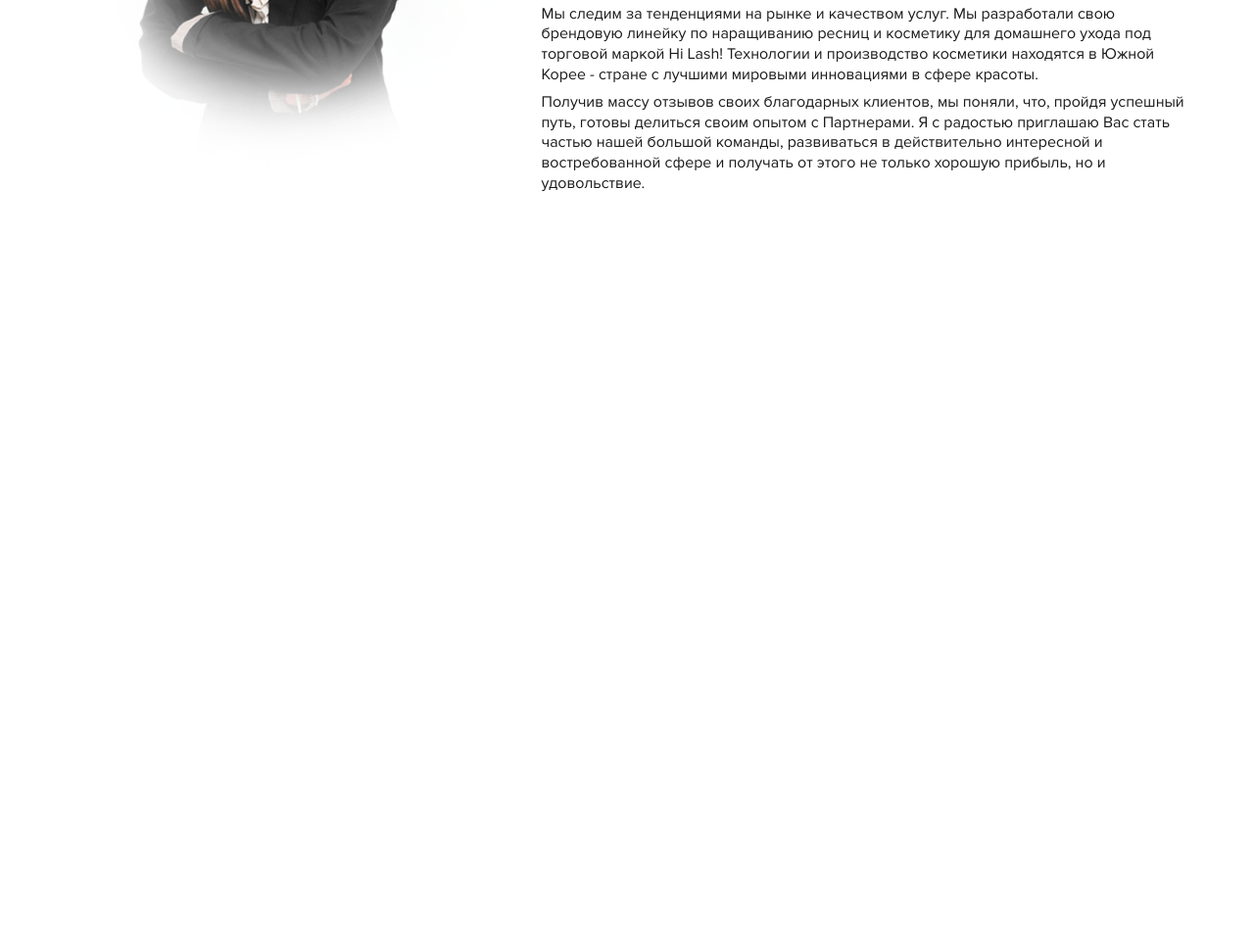
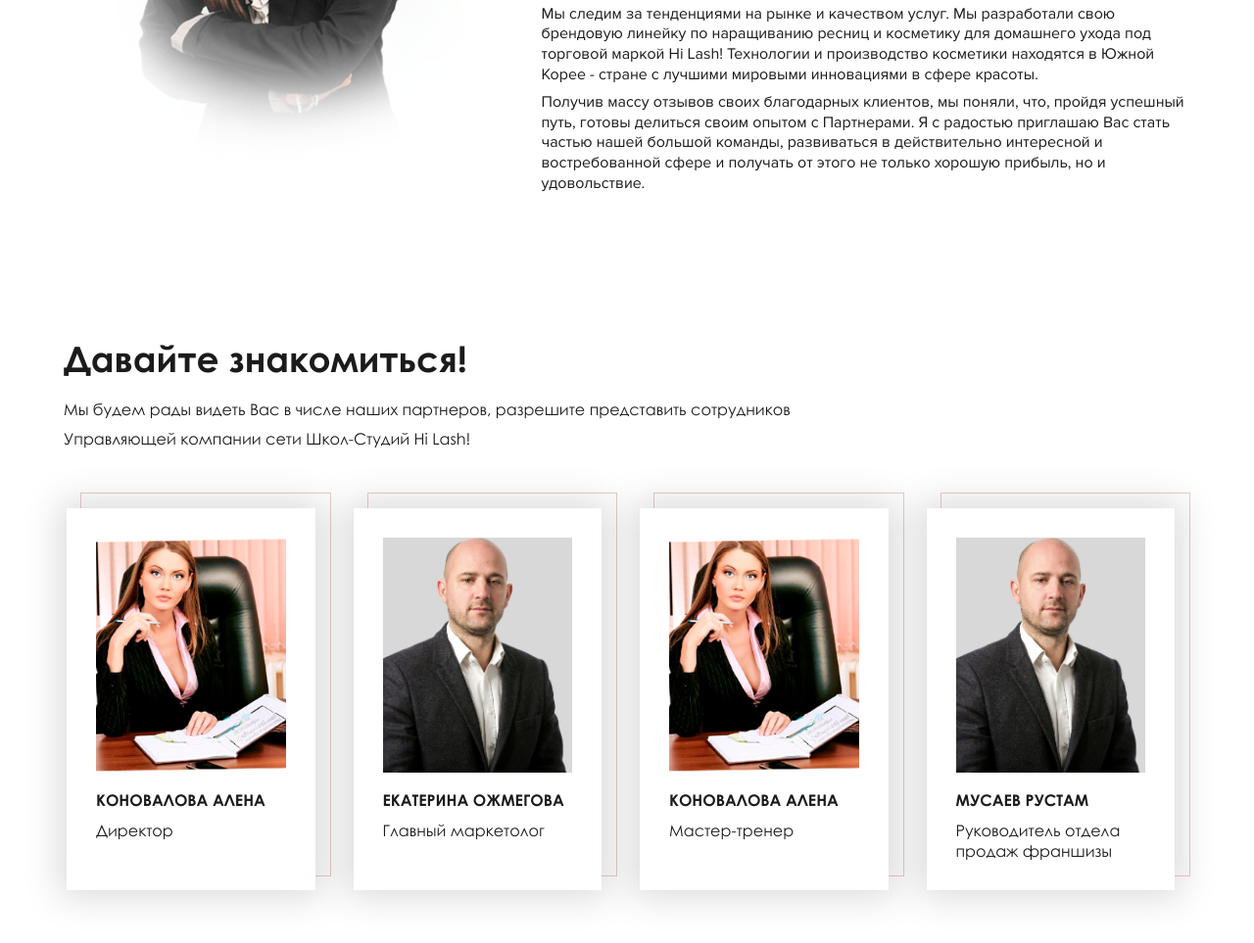
Before and after one commit to AlexKobiliansky/hilash, a website: page app/index.html in a window 1280 px wide. Shown: the part 7763-8726 px from the top of the page at 98% size. Before the commit the page ends 8048 px from the top, so only its background shows below. Drawn offline with Linux system fonts and the light colour scheme.

Commit message:
section team complete

```diff
--- a/app/index.html
+++ b/app/index.html
@@ -650,6 +650,70 @@
 	</section>
 	<!-- ======= END SECTION FOUNDER ======= -->
 
+	<!-- ======= SECTION TEAM ======= -->
+	<section class="s-team s-white">
+		<div class="container">
+			<div class="section-title">
+				<h2>Давайте знакомиться!</h2>
+			</div>
+			<p>Мы будем рады видеть Вас в числе наших партнеров, разрешите представить  сотрудников <br>Управляющей компании сети Школ-Студий Hi Lash! </p>
+			<div class="team-wrap">
+				<div class="row">
+					<!-- team-item -->
+					<div class="col-md-6 col-xl-3">
+						<div class="team-item">
+							<div class="team-item-content">
+								<div class="team-item-img" style="background-image: url('img/team-img-1.jpg');"></div>
+								<div class="team-item-name">Коновалова Алена</div>
+								<div class="team-item-post">Директор</div>
+							</div>
+						</div>
+					</div>
+					<!-- /team-item -->
+
+					<!-- team-item -->
+					<div class="col-md-6 col-xl-3">
+						<div class="team-item">
+							<div class="team-item-content">
+								<div class="team-item-img" style="background-image: url('img/team-img-2.jpg');"></div>
+								<div class="team-item-name">Екатерина Ожмегова</div>
+								<div class="team-item-post">Главный маркетолог</div>
+							</div>
+						</div>
+					</div>
+					<!-- /team-item -->
+
+					<!-- team-item -->
+					<div class="col-md-6 col-xl-3">
+						<div class="team-item">
+							<div class="team-item-content">
+								<div class="team-item-img" style="background-image: url('img/team-img-1.jpg');"></div>
+								<div class="team-item-name">Коновалова Алена</div>
+								<div class="team-item-post">Мастер-тренер</div>
+							</div>
+						</div>
+					</div>
+					<!-- /team-item -->
+
+					<!-- team-item -->
+					<div class="col-md-6 col-xl-3">
+						<div class="team-item">
+							<div class="team-item-content">
+								<div class="team-item-img" style="background-image: url('img/team-img-2.jpg');"></div>
+								<div class="team-item-name">Мусаев Рустам</div>
+								<div class="team-item-post">Руководитель отдела продаж франшизы</div>
+							</div>
+						</div>
+					</div>
+					<!-- /team-item -->
+				</div>
+
+			</div>
+		</div>
+	</section>
+	<!-- ======= END SECTION TEAM ======= -->
+
+
 
 
 
--- a/app/js/common.js
+++ b/app/js/common.js
@@ -72,6 +72,8 @@ $(function() {
             $('.adv-item-desc').matchHeight({byRow: true,});
             $('.adv-item-title').matchHeight({byRow: true,});
             $('.step-item').matchHeight({byRow: true,});
+            $('.team-item-name').matchHeight({byRow: true,});
+            $('.team-item-post').matchHeight({byRow: true,});
 
         }
 
--- a/app/sass/base/_media.sass
+++ b/app/sass/base/_media.sass
@@ -24,6 +24,9 @@
 // ≥1200px
 +media-breakpoint-down(lg)
 
+  .team-item-img
+    height: 400px
+
   .s-gen-slider
     .container
       height: 390px
@@ -48,6 +51,9 @@
         font-size: 32px
 // ≥992px
 +media-breakpoint-down(md)
+
+  .team-item-img
+    height: 300px
 
   .founder-img
     margin-left: auto
@@ -99,6 +105,9 @@
 
 // ≥768px
 +media-breakpoint-down(sm)
+
+  .team-item-img
+    height: 400px
 
   .s-advantages
     padding-bottom: 40px
@@ -161,6 +170,9 @@
 
 // ≥480px
 +media-breakpoint-down(xs)
+
+  .team-item-img
+    height: 300px
 
   .s-founder
     padding: 40px 0
--- /dev/null
+++ b/app/sass/layout/_s-team.sass
@@ -0,0 +1,29 @@
+.s-team
+  .section-title
+    margin-bottom: 15px
+
+.team-wrap
+  margin-top: 40px
+
+.team-item
+  border: 1px solid #eacbc6
+  margin-left: 17px
+  position: relative
+  background-color: transparent
+  line-height: 1.3
+  margin-bottom: 50px
+  &-content
+    background-color: #fff
+    padding: 30px
+    position: relative
+    top: 15px
+    left: -15px
+    box-shadow: 0 0 35px 7px rgba(#000 , .15)
+  &-img
+    height: 240px
+    +bg-cover
+    margin-bottom: 18px
+  &-name
+    text-transform: uppercase
+    font-weight: 700
+    margin-bottom: 10px
--- a/app/sass/main.sass
+++ b/app/sass/main.sass
@@ -17,6 +17,7 @@
 @import layout/s-gen-slider
 @import layout/s-steps
 @import layout/s-founder
+@import layout/s-team
 @import layout/footer
 
 
```
Also changed, not shown: app/css/main.min.css, app/img/team-img-1.jpg (added), app/img/team-img-2.jpg (added), app/js/scripts.min.js.
